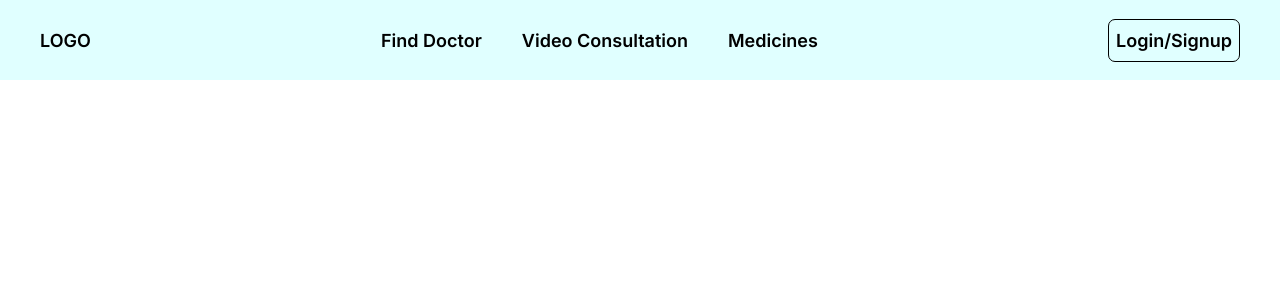
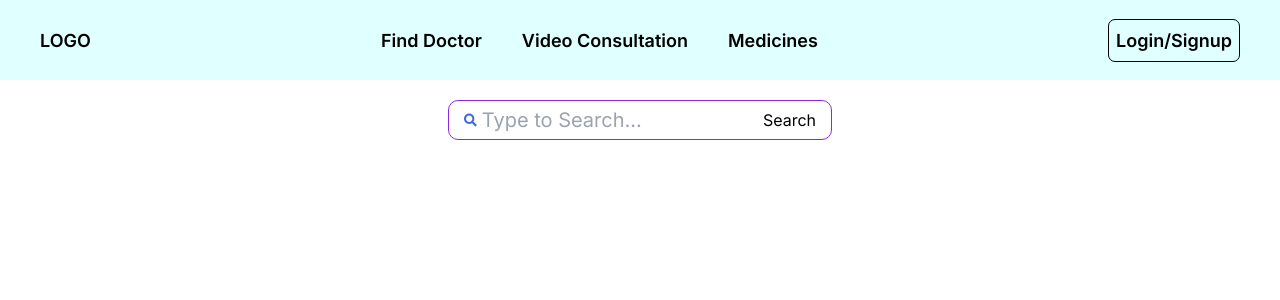
Before and after one commit to Jigyansh2468/MediConnect, a Next.js app: page / in a window 1280 px wide. Shown: the top 300 px of the page. Built offline with nearby package versions, Linux system fonts and the light colour scheme.

Commit message:
search bar

```diff
--- /dev/null
+++ b/Components/SearchBar.js
@@ -0,0 +1,59 @@
+"use client";
+import React, { useState } from "react";
+import "./Searchbar.css";
+import { FaSearch } from "react-icons/fa";
+function Searcbar({ setresults }) {
+  const [input, setinput] = useState("");
+  const Search = () => {};
+  const SearchResultList = () => {
+    if (results.length === 0) {
+      return null;
+    }
+    return (
+      <div className="result-list">
+        {results.map((result, id) => {
+          {
+            /* return list  */
+          }
+        })}
+      </div>
+    );
+  };
+  const fetchdata = (value) => {
+    axios
+      .get("")
+      .then((response) => response.json())
+      .then((json) => {
+        const results = json.filter((user) => {
+          return (
+            value &&
+            user &&
+            user.name &&
+            user.name.toLowerCase().includes(value)
+          );
+        });
+        setresults(results);
+      });
+  };
+  const handlechange = (value) => {
+    setinput(value);
+    fetchdata(value);
+  };
+  return (
+    <div className="flex justify-center items-center">
+      <div className="searchbox">
+        <FaSearch id="search-icon" />
+        <input
+          placeholder="Type to Search..."
+          value={input}
+          onChange={(e) => {
+            handlechange(e.target.value);
+          }}
+        />
+        <button onClick={Search}>Search</button>
+      </div>
+    </div>
+  );
+}
+
+export default Searcbar;
--- /dev/null
+++ b/Components/Searchbar.css
@@ -0,0 +1,30 @@
+.searchbox {
+  margin-top: 20px;
+  background-color: white;
+  width: 30%;
+  border-radius: 10px;
+  border: 1px solid blueviolet;
+  height: 2.5rem;
+  padding: 0 15px;
+  box-shadow: 0px 0px 0px #ddd;
+  display: flex;
+  align-items: center;
+  justify-content: center;
+}
+input {
+  display: flex;
+  align-items: center;
+  justify-content: center;
+  background-color: transparent;
+  border: none;
+  height: 100%;
+  font-size: 1.25rem;
+  width: 100%;
+  margin-left: 5px;
+}
+input:focus {
+  outline: none;
+}
+#search-icon {
+  color: royalblue;
+}
--- a/app/page.js
+++ b/app/page.js
@@ -1,9 +1,11 @@
 import React from "react";
 import Navbar from "@/Components/Navbar";
+import Searcbar from "@/Components/SearchBar";
 const page = () => {
   return (
     <>
       <Navbar />
+      <Searcbar />
     </>
   );
 };
--- a/package.json
+++ b/package.json
@@ -14,6 +14,8 @@
     "next-navigation": "^1.0.6",
     "react": "^18",
     "react-dom": "^18",
+    "react-icon": "^1.0.0",
+    "react-icons": "^4.11.0",
     "react-router-dom": "^6.17.0"
   },
   "devDependencies": {
```
Also changed, not shown: 1 other file (tests, documents, lock files or other folders).
